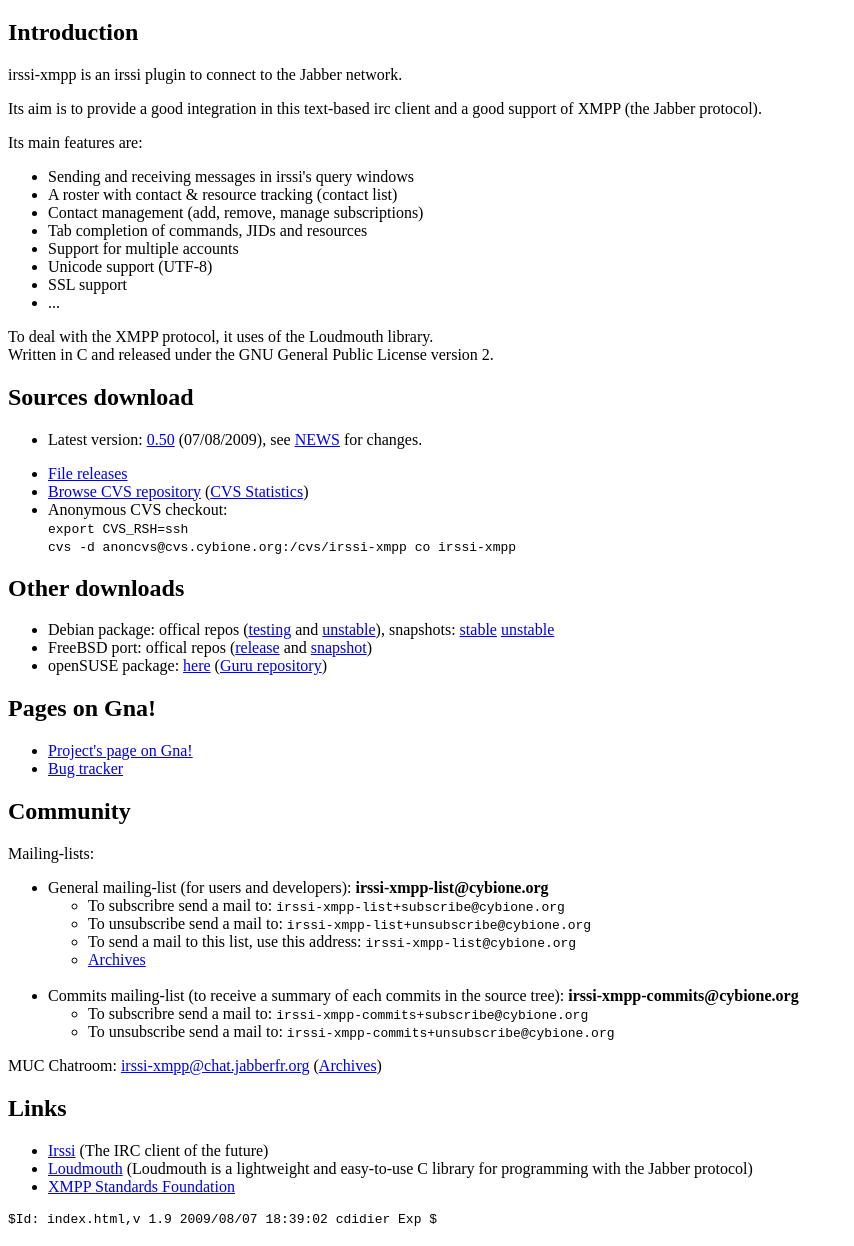
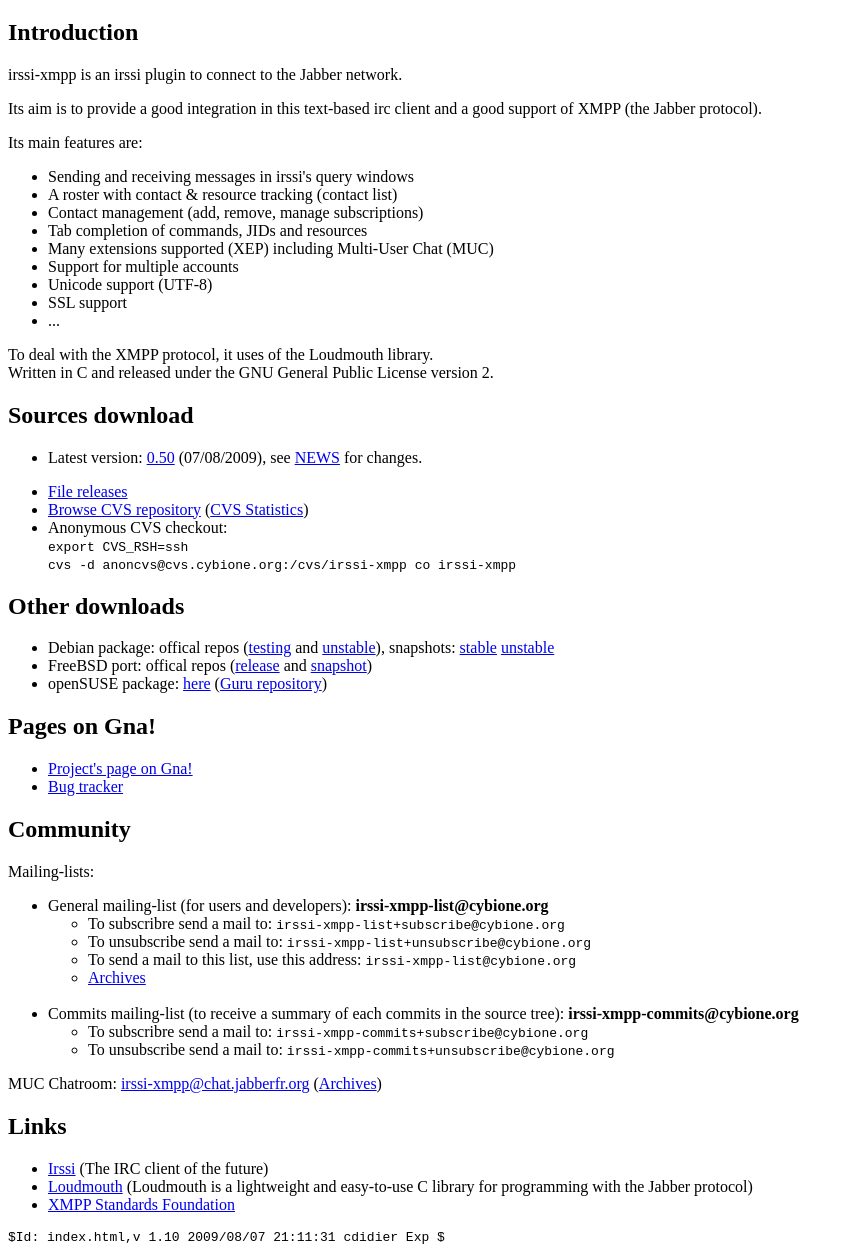
Before and after one commit to oschwand/irssi-xmpp, a plain HTML site: page www/index.html in a window 1280 px wide. Shown: the part 61-1307 px from the top of the page, without its empty margins (0-854 px from the left). Drawn offline with Linux system fonts and the light colour scheme.

Commit message:
mention MUC

```diff
--- a/www/index.html
+++ b/www/index.html
@@ -23,6 +23,7 @@
 	<li>A roster with contact & resource tracking (contact list)</li>
 	<li>Contact management (add, remove, manage subscriptions)</li>
 	<li>Tab completion of commands, JIDs and resources</li>
+	<li>Many extensions supported (XEP) including Multi-User Chat (MUC)</li>
 	<li>Support for multiple accounts</li>
 	<li>Unicode support (UTF-8)</li>
 	<li>SSL support</li>
@@ -88,7 +89,7 @@
 	<li><a href="http://www.xmpp.org/">XMPP Standards Foundation</a></li>
 </ul>
 
-<pre>$Id: index.html,v 1.9 2009/08/07 18:39:02 cdidier Exp $</pre>
+<pre>$Id: index.html,v 1.10 2009/08/07 21:11:31 cdidier Exp $</pre>
 
 </body>
 </html>
```
